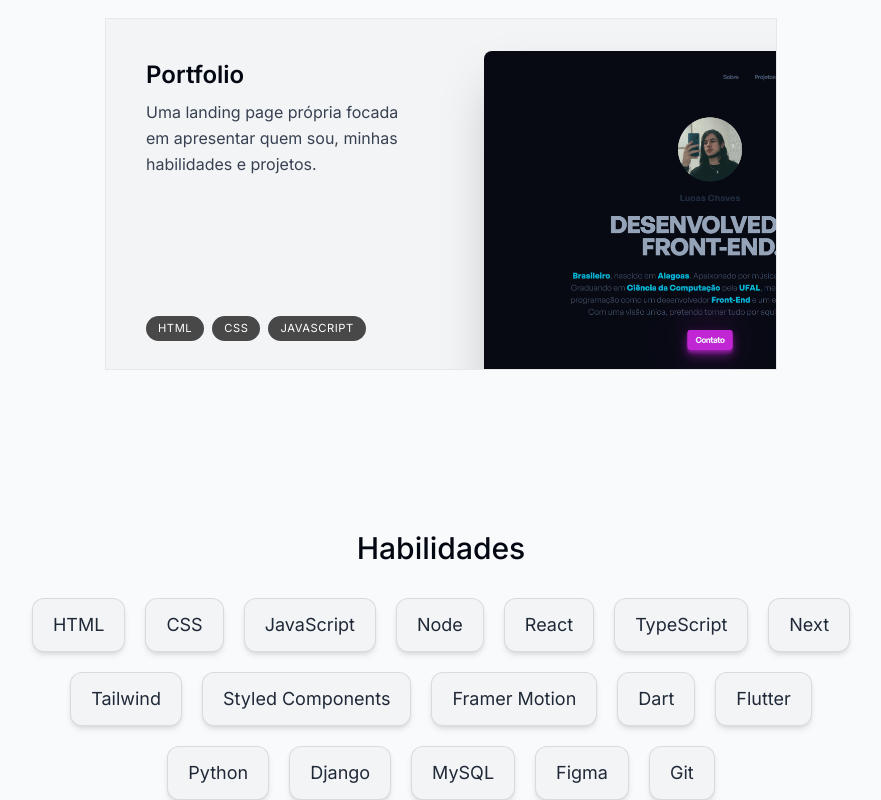
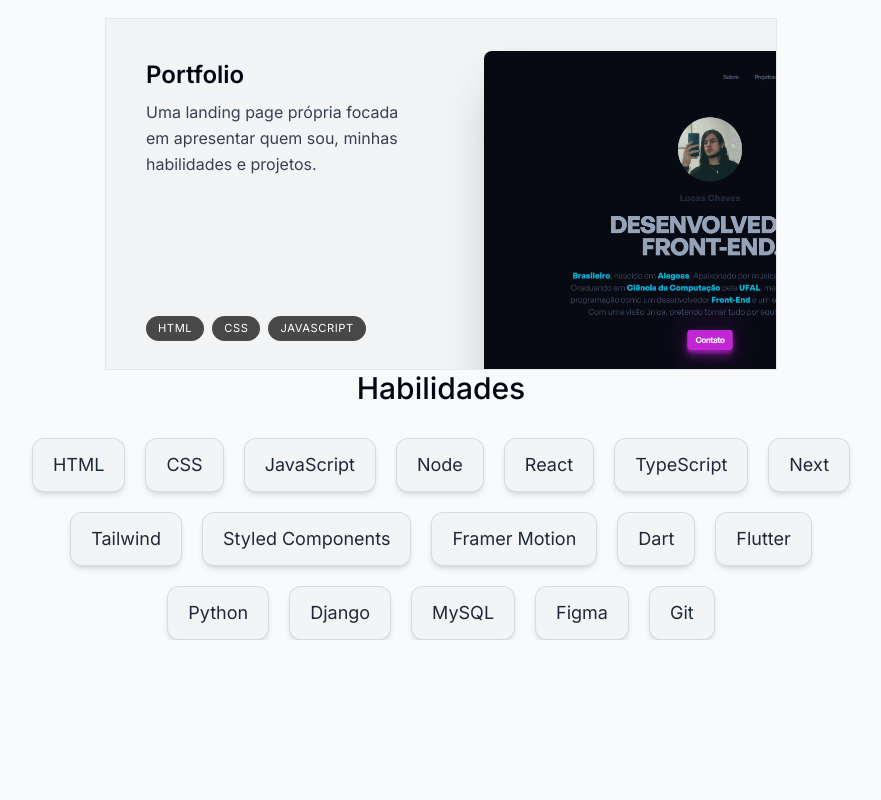
Before and after one commit to lukeeplr/portfolio, a Next.js app: page / in a window 1280 px wide. Shown: the part 2358-3158 px from the top of the page, without its empty margins (199-1080 px from the left). After the commit the page ends 2998 px from the top, so only its background shows below. Built offline with nearby package versions, Linux system fonts and the light colour scheme.

Commit message:
skills section style and animation changes

```diff
--- a/components/skills.tsx
+++ b/components/skills.tsx
@@ -15,7 +15,7 @@ export default function Skills() {
         opacity: 1,
         scale: 1,
         transition: {
-            delay: 0.05 * index,
+            delay: 0.075 * index,
             type: 'spring',
             stiffness: 400,
             damping: 18
@@ -26,7 +26,7 @@ export default function Skills() {
   return (
     <section
     id='skills'
-    className='scroll-mt-28 mt-28 sm:mt-40'
+    className='scroll-mt-28'
     ref={ref}>
         <SectionHeading>Habilidades</SectionHeading>
             <ul className='flex flex-wrap max-w-[40rem] sm:max-w-[53rem] gap-5 justify-center text-gray-800'>
```
